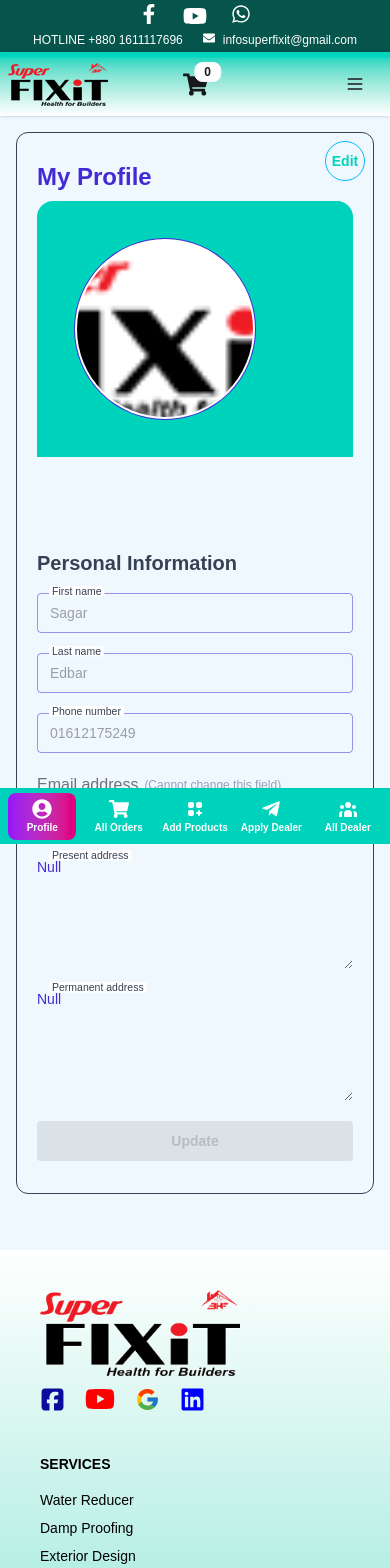
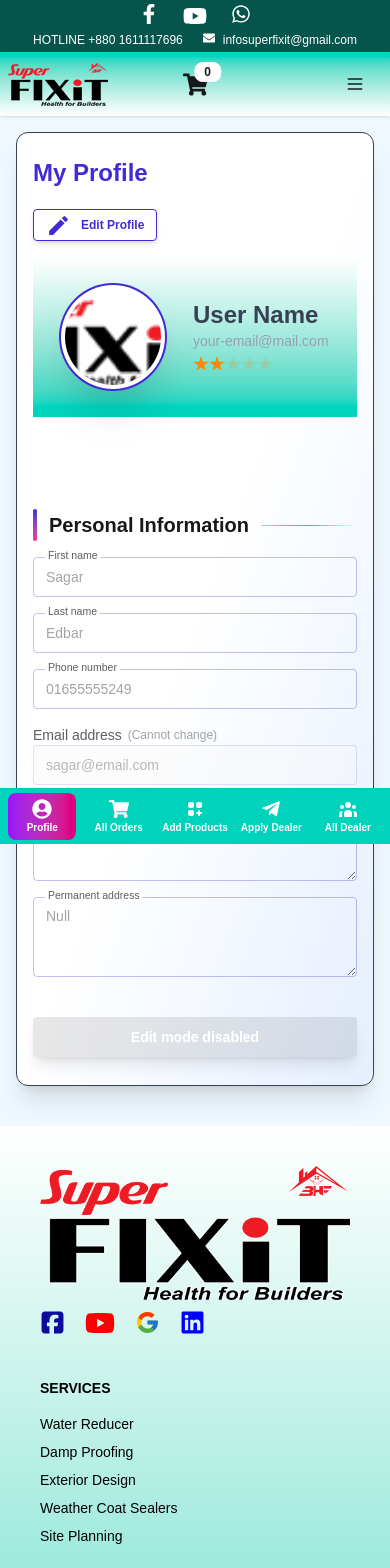
Before and after one commit to WDsagor/Build-Add-nextjs, a Next.js app: page /dashboard/profile in a window 390 px wide. Shown: the top 1568 px of the page. Built offline with nearby package versions, Linux system fonts and the light colour scheme.

Commit message:
upadte user profile ui

```diff
--- a/app/dashboard/profile/page.tsx
+++ b/app/dashboard/profile/page.tsx
@@ -1,8 +1,12 @@
 "use client";
 
 import Image from "next/image";
-import React, { useEffect, useState } from "react";
+import React, { useEffect, useRef, useState } from "react";
 import { useForm, SubmitHandler } from "react-hook-form";
+import gsap from "gsap";
+import { useGSAP } from "@gsap/react";
+import { RxCrossCircled } from "react-icons/rx";
+import { MdEdit } from "react-icons/md";
 
 interface ProfileFormInput {
   firstName: string;
@@ -16,9 +20,86 @@
 const Page = () => {
   const [isEdit, setIsEdit] = useState<boolean>(true);
   const [imgUrl, setImgUrl] = useState<string>("/images/Logo.png");
+
+  // Refs for GSAP animations
+  const containerRef = useRef<HTMLDivElement>(null);
+  const avatarRef = useRef<HTMLDivElement>(null);
+  const titleRef = useRef<HTMLHeadingElement>(null);
+  const editButtonRef = useRef<HTMLButtonElement>(null);
+  const formRef = useRef<HTMLDivElement>(null);
+  const updateButtonRef = useRef<HTMLButtonElement>(null);
+
   useEffect(() => {
     setIsEdit(true);
   }, []);
+
+  // GSAP Animations
+  useGSAP(() => {
+    const ctx = gsap.context(() => {
+      // Container fade-in
+      gsap.from(containerRef.current, {
+        opacity: 0,
+        y: 60,
+        duration: 0.8,
+        ease: "power3.out",
+      });
+
+      // Title animation with typing effect
+      gsap.from(titleRef.current, {
+        x: -50,
+        opacity: 0,
+        duration: 0.6,
+        delay: 0.2,
+        ease: "power2.out",
+      });
+
+      // Edit button rotation and scale
+      gsap.from(editButtonRef.current, {
+        scale: 1,
+        rotation: 0,
+        opacity: 1,
+        duration: 0.6,
+        delay: 0.4,
+        ease: "back.out(1.7)",
+      });
+
+      // Avatar bounce and rotation
+      gsap.from(avatarRef.current, {
+        scale: 1,
+        opacity: 1,
+        duration: 0.7,
+        delay: 0.3,
+        ease: "back.out(2)",
+      });
+
+      // Form fields staggered animation
+      if (formRef.current) {
+        const formItems = formRef.current.querySelectorAll(
+          ".form-item, .form-group",
+        );
+        gsap.from(formItems, {
+          opacity: 0,
+          x: -30,
+          duration: 0.5,
+          stagger: 0.08,
+          delay: 0.5,
+          ease: "power2.out",
+        });
+      }
+
+      // Update button pulse animation
+      gsap.from(updateButtonRef.current, {
+        scale: 1,
+        opacity: 1,
+        duration: 0.5,
+        delay: 0.9,
+        ease: "back.out(1.7)",
+      });
+    }, containerRef);
+
+    return () => ctx.revert();
+  }, []);
+
   const {
     register,
     handleSubmit,
@@ -29,7 +110,7 @@
       firstName: "Sagar",
       lastName: "Edbar",
       email: "sagar@email.com",
-      phoneNumber: "01612175249",
+      phoneNumber: "01655555249",
       presentAdd: "Null",
       permanentAdd: "Null",
     },
@@ -39,36 +120,128 @@
     if (e.target.files && e.target.files.length > 0) {
       const url = URL.createObjectURL(e.target.files[0]);
       setImgUrl(url);
+
+      // Animate avatar on image change
+      if (avatarRef.current) {
+        gsap.fromTo(
+          avatarRef.current,
+          { scale: 0.7, rotation: -15 },
+          { scale: 1, rotation: 0, duration: 0.6, ease: "back.out(2.5)" },
+        );
+      }
     }
   };
 
   const onSubmit: SubmitHandler<ProfileFormInput> = (data) => {
     console.log(data);
+
+    // Animate update button on submit
+    if (updateButtonRef.current) {
+      gsap.fromTo(
+        updateButtonRef.current,
+        { scale: 0.95 },
+        {
+          scale: 1,
+          duration: 0.3,
+          ease: "power2.out",
+          onComplete: () => {
+            // Success shake animation
+            gsap.fromTo(
+              updateButtonRef.current,
+              { x: 0 },
+              {
+                x: 10,
+                duration: 0.1,
+                repeat: 3,
+                yoyo: true,
+                ease: "power1.inOut",
+              },
+            );
+          },
+        },
+      );
+    }
+  };
+
+  // Handle edit toggle with animation
+  const handleEditToggle = () => {
+    setIsEdit(!isEdit);
+
+    // Animate button on toggle
+    if (editButtonRef.current) {
+      gsap.fromTo(
+        editButtonRef.current,
+        { rotation: 0, duration: 0.3 },
+        {
+          rotation: 360,
+          duration: 0.3,
+          ease: "bounce",
+        },
+      );
+    }
+
+    if (formRef.current) {
+      const inputs = formRef.current.querySelectorAll("input, textarea");
+      gsap.fromTo(
+        inputs,
+        { opacity: 0.6, scale: 0.98 },
+        { opacity: 1, scale: 1, duration: 0.3, stagger: 0.05 },
+      );
+    }
   };
 
   return (
-    <div className="max-w-screen-2xl md:mx-auto border rounded-xl relative p-5 mb-12 m-2">
+    <div
+      ref={containerRef}
+      className="max-w-screen-2xl md:mx-auto border rounded-xl relative p-4 sm:p-5 md:p-8 mb-8 sm:mb-12 m-2 bg-linear-to-br from-base-100 via-base-100 to-primary/5 shadow-xl hover:shadow-2xl transition-shadow duration-500"
+    >
       <title>Profile | Super FIXIT Ltd</title>
-      <h1 className="text-primary font-bold text-2xl py-2">My Profile</h1>
+
+      <div className="flex flex-col sm:flex-row justify-between items-start sm:items-center gap-3 mb-4">
+        <h1
+          ref={titleRef}
+          className="text-primary font-bold text-2xl sm:text-3xl md:text-4xl py-2 flex items-center gap-2"
+        >
+          My Profile
+        </h1>
 
         <button
+          ref={editButtonRef}
           type="button"
-        onClick={() => setIsEdit(!isEdit)}
-        className="btn btn-circle btn-info btn-outline hover:text-black text-accent capitalize absolute top-2 right-2 z-10"
+          onClick={handleEditToggle}
+          className={`btn btn-sm sm:btn-md ${
+            isEdit ? "btn-primary" : "btn-error"
+          } btn-outline hover:text-white capitalize transition-all duration-300 shadow-md hover:shadow-lg`}
         >
-        {isEdit ? "Edit" : "X"}
+          {isEdit ? (
+            <>
+              <MdEdit size={25} />
+              <span className="ml-1">Edit Profile</span>
+            </>
+          ) : (
+            <>
+              <RxCrossCircled size={25} />
+              <span className="ml-1">Cancel</span>
+            </>
+          )}
         </button>
+      </div>
 
-      <div className="">
-        <label className="w-full" htmlFor="profileImg">
-          <div className="avatar p-10  cursor-pointer bg-accent rounded-t-2xl w-full">
-            <div className="w-44  mb-[-100] rounded-full ring ring-primary bg-white ring-offset-base-100 ring-offset-2 overflow-hidden">
+      <div className="flex bg-linear-to-t from-accent flex-row items-center to-white">
+        <div className="relative">
+          <label className="w-full cursor-pointer" htmlFor="profileImg">
+            <div className="avatar p-8 sm:p-12  rounded-t-2xl w-full flex justify-start items-center">
+              <div
+                ref={avatarRef}
+                className="w-24 md:w-28 lg:w-32 mb-[-80] sm:mb-[-100] rounded-full ring-2 ring-primary ring-offset-4 ring-offset-base-100 bg-white shadow-2xl overflow-hidden transition-all duration-300 hover:scale-105 hover:ring-offset-8"
+              >
                 <Image
-                width={100}
-                height={100}
+                  width={200}
+                  height={200}
                   src={imgUrl}
-                alt="Adaption"
-                className="object-cover"
+                  alt="Profile Avatar"
+                  className="object-cover w-full h-full"
+                  priority
                 />
               </div>
             </div>
@@ -83,123 +256,211 @@
             disabled={isEdit}
           />
         </div>
+        <div>
+          <h1 className="text-2xl font-bold">User Name</h1>
+          <p className="text-sm text-gray-400">your-email@mail.com</p>
+          <div className="rating rating-xs">
+            <input
+              type="radio"
+              name="rating-5"
+              className="mask mask-star bg-orange-400"
+              aria-label="1 star"
+            />
+            <input
+              type="radio"
+              name="rating-5"
+              className="mask mask-star bg-orange-400"
+              aria-label="2 star"
+              defaultChecked
+            />
+            <input
+              type="radio"
+              name="rating-5"
+              className="mask mask-star bg-orange-400"
+              aria-label="3 star"
+            />
+            <input
+              type="radio"
+              name="rating-5"
+              className="mask mask-star bg-orange-400"
+              aria-label="4 star"
+            />
+            <input
+              type="radio"
+              name="rating-5"
+              className="mask mask-star bg-orange-400"
+              aria-label="5 star"
+            />
+          </div>
+        </div>
+      </div>
 
-      <div className="md:w-screen md:max-w-xl py-3 mt-20">
-        <form onSubmit={handleSubmit(onSubmit)}>
-          <h1 className="text-xl font-semibold mb-4">Personal Information</h1>
+      {/* Form Section */}
+      <div ref={formRef} className="w-full max-w-5xl  py-3 mt-20 sm:mt-24">
+        <form
+          onSubmit={handleSubmit(onSubmit)}
+          className="space-y-4 sm:space-y-6"
+        >
+          <div className="flex items-center gap-3 mb-4">
+            <div className="w-1 h-8 bg-linear-to-b from-primary to-secondary rounded-full"></div>
+            <h2 className="text-xl sm:text-2xl font-semibold text-base-content">
+              Personal Information
+            </h2>
+            <div className="flex-1 h-px bg-linear-to-r from-primary/30 via-accent to-transparent"></div>
+          </div>
 
-          <div className="grid lg:grid-flow-col gap-5 mb-5">
-            <label className="floating-label">
-              <span>First name</span>
+          <div className="grid grid-cols-1 sm:grid-cols-2 gap-4 sm:gap-5 form-group">
+            <label className="floating-label form-item">
+              <span className="text-sm font-medium text-base-content/70">
+                First name
+              </span>
               <input
-                {...register("firstName", {
-                  required: true,
-                })}
+                {...register("firstName", { required: true })}
                 disabled={isEdit}
                 type="text"
-                placeholder="Enter your frist name"
-                className="input w-full input-bordered bg-transparent border-primary/50  "
+                placeholder="Enter your first name"
+                className={`input w-full input-bordered bg-base-100/50 border-primary/30 focus:border-primary focus:ring-2 focus:ring-primary/20 transition-all duration-300 ${
+                  isEdit
+                    ? "input-ghost bg-transparent"
+                    : "hover:border-primary/60"
+                }`}
               />
               {errors.firstName?.type === "required" && (
-                <small className=" text-error mt-1 self-end label-text-alt ">
-                  Frist name is required
+                <small className="text-error mt-1 label-text-alt animate-shake">
+                  First name is required
                 </small>
               )}
             </label>
-            <label className="floating-label">
-              <span>Last name</span>
+
+            <label className="floating-label form-item">
+              <span className="text-sm font-medium text-base-content/70">
+                Last name
+              </span>
               <input
-                {...register("lastName", {
-                  required: true,
-                })}
+                {...register("lastName", { required: true })}
                 disabled={isEdit}
                 type="text"
                 placeholder="Enter your last name"
-                className="input w-full input-bordered bg-transparent border-primary/50  "
+                className={`input w-full input-bordered bg-base-100/50 border-primary/30 focus:border-primary focus:ring-2 focus:ring-primary/20 transition-all duration-300 ${
+                  isEdit
+                    ? "input-ghost bg-transparent"
+                    : "hover:border-primary/60"
+                }`}
               />
               {errors.lastName?.type === "required" && (
-                <small className=" text-error mt-1 self-end label-text-alt ">
+                <small className="text-error mt-1 label-text-alt animate-shake">
                   Last name is required
                 </small>
               )}
             </label>
           </div>
-          {/* Phone Number */}
-          <label className="floating-label">
-            <span>Phone number</span>
+
+          <label className="floating-label form-item">
+            <span className="text-sm font-medium text-base-content/70">
+              Phone number
+            </span>
             <input
-              {...register("phoneNumber", {
-                required: true,
-              })}
+              {...register("phoneNumber", { required: true })}
               disabled={isEdit}
-              type="number"
+              type="tel"
               placeholder="Type your phone number"
-              className="input w-full input-bordered bg-transparent border-primary/50  "
+              className={`input w-full input-bordered bg-base-100/50 border-primary/30 focus:border-primary focus:ring-2 focus:ring-primary/20 transition-all duration-300 ${
+                isEdit
+                  ? "input-ghost bg-transparent"
+                  : "hover:border-primary/60"
+              }`}
             />
             {errors.phoneNumber?.type === "required" && (
-              <small className=" text-error mt-1 self-end label-text-alt ">
+              <small className="text-error mt-1 label-text-alt animate-shake">
                 Phone number is required
               </small>
             )}
           </label>
-          {/* Email Address */}
 
-          <label className="floating-label mt-5">
-            <legend className="fieldset-label">
+          <label className="floating-label form-item">
+            <legend className="fieldset-label text-sm font-medium text-base-content/70">
               Email address{" "}
-              <span className="text-xs text-slate-400">
-                (Cannot change this field)
+              <span className="text-xs text-base-content/40">
+                (Cannot change)
               </span>
             </legend>
             <input
               {...register("email")}
               type="email"
-              className="input w-full input-bordered bg-transparent border-primary/50  "
+              className="input w-full input-bordered bg-base-200/50 border-primary/20 cursor-not-allowed opacity-75"
               disabled
             />
           </label>
 
-          <label
-            className="floating-label mt-5
-          "
-          >
-            <span>Present address</span>
+          <label className="floating-label form-item">
+            <span className="text-sm font-medium text-base-content/70">
+              Present address
+            </span>
             <textarea
               {...register("presentAdd", { required: true })}
               disabled={isEdit}
-              className="textarea textarea-bordered disabled:textarea-ghost max-w-full w-full disabled:bg-transparent  disabled:text-primary disabled:p-0 disabled:border-hidden disabled:cursor-text resize h-28"
-            ></textarea>
+              className={`textarea textarea-bordered max-w-full w-full bg-base-100/50 border-primary/30 focus:border-primary focus:ring-2 focus:ring-primary/20 transition-all duration-300 resize-y  ${
+                isEdit
+                  ? "textarea-ghost bg-transparent"
+                  : "hover:border-primary/60"
+              }`}
+              placeholder="Enter your present address"
+            />
             {errors?.presentAdd && (
-              <small className="text-red-500 mt-1 self-end label-text-alt">
+              <small className="text-error mt-1 label-text-alt animate-shake">
                 Please provide present address
               </small>
             )}
           </label>
-          {/* Permanent Address */}
 
-          <label
-            className="floating-label mt-5
-          "
-          >
-            <span>Permanent address</span>
+          <label className="floating-label form-item">
+            <span className="text-sm font-medium text-base-content/70">
+              Permanent address
+            </span>
             <textarea
               {...register("permanentAdd", { required: true })}
               disabled={isEdit}
-              className="textarea textarea-bordered disabled:textarea-ghost max-w-full w-full disabled:bg-transparent  disabled:text-primary disabled:p-0 disabled:border-hidden disabled:cursor-text resize h-28"
-            ></textarea>
+              className={`textarea textarea-bordered max-w-full w-full bg-base-100/50 border-primary/30 focus:border-primary focus:ring-2 focus:ring-primary/20 transition-all duration-300 resize-y  ${
+                isEdit
+                  ? "textarea-ghost bg-transparent"
+                  : "hover:border-primary/60"
+              }`}
+              placeholder="Enter your permanent address"
+            />
             {errors?.permanentAdd && (
-              <small className="text-red-500 mt-1 self-end label-text-alt">
+              <small className="text-error mt-1 label-text-alt animate-shake">
                 Please provide permanent address
               </small>
             )}
           </label>
 
           <button
+            ref={updateButtonRef}
             type="submit"
-            className="btn btn-accent mt-5 w-full mx-auto flex"
+            className="btn btn-accent w-full mt-6 sm:mt-8 text-white font-semibold hover:scale-[1.02] transition-all duration-300 shadow-lg hover:shadow-primary/25 disabled:opacity-50 disabled:hover:scale-100 disabled:cursor-not-allowed"
             disabled={!isDirty || isEdit}
           >
-            Update
+            {!isDirty && !isEdit ? (
+              "No changes to save"
+            ) : isEdit ? (
+              "Edit mode disabled"
+            ) : (
+              <>
+                <svg
+                  xmlns="http://www.w3.org/2000/svg"
+                  className="h-5 w-5 mr-2"
+                  viewBox="0 0 20 20"
+                  fill="currentColor"
+                >
+                  <path
+                    fillRule="evenodd"
+                    d="M16.707 5.293a1 1 0 010 1.414l-8 8a1 1 0 01-1.414 0l-4-4a1 1 0 011.414-1.414L8 12.586l7.293-7.293a1 1 0 011.414 0z"
+                    clipRule="evenodd"
+                  />
+                </svg>
+                Update Profile
+              </>
+            )}
           </button>
         </form>
       </div>
--- a/components/share/Footer.jsx
+++ b/components/share/Footer.jsx
@@ -8,12 +8,13 @@
   return (
     <footer className="bg-linear-to-t from-accent to-white">
       <div className="footer grid grid-cols-1  sm:grid-cols-2 md:grid-cols-4 gap-10 max-w-screen-2xl text-black mx-auto  p-10">
-        <aside>
+        <aside className="max-w-[200]">
           <Image
             src="/images/footer-logo.png"
+            width={100}
             height={50}
-            width={200}
-            alt="Footer Logo"
+            layout="responsive"
+            alt="Footer logo"
           />
           <p className="flex flex-row items-center  gap-5">
             <Link href="/">
@@ -44,11 +45,21 @@
         </aside>
         <nav className="md:pl-10">
           <h2 className="footer-title opacity-100 text-black">Services</h2>
-          <p className="link link-hover">Water Reducer</p>
-          <p className="link link-hover">Damp Proofing</p>
-          <p className="link link-hover">Exterior Design</p>
-          <p className="link link-hover">Weather Coat Sealers</p>
-          <p className="link link-hover">Site Planning</p>
+          <Link href="#" className="link link-hover">
+            Water Reducer
+          </Link>
+          <Link href="#" className="link link-hover">
+            Damp Proofing
+          </Link>
+          <Link href="#" className="link link-hover">
+            Exterior Design
+          </Link>
+          <Link href="#" className="link link-hover">
+            Weather Coat Sealers
+          </Link>
+          <Link href="#" className="link link-hover">
+            Site Planning
+          </Link>
         </nav>
         <nav>
           <h2 className="footer-title opacity-100 text-black">Company</h2>
```
Also changed, not shown: app/dashboard/addDealer/page.tsx (+5 -5 lines). Lines whose indentation alone changed are shown as unchanged.
